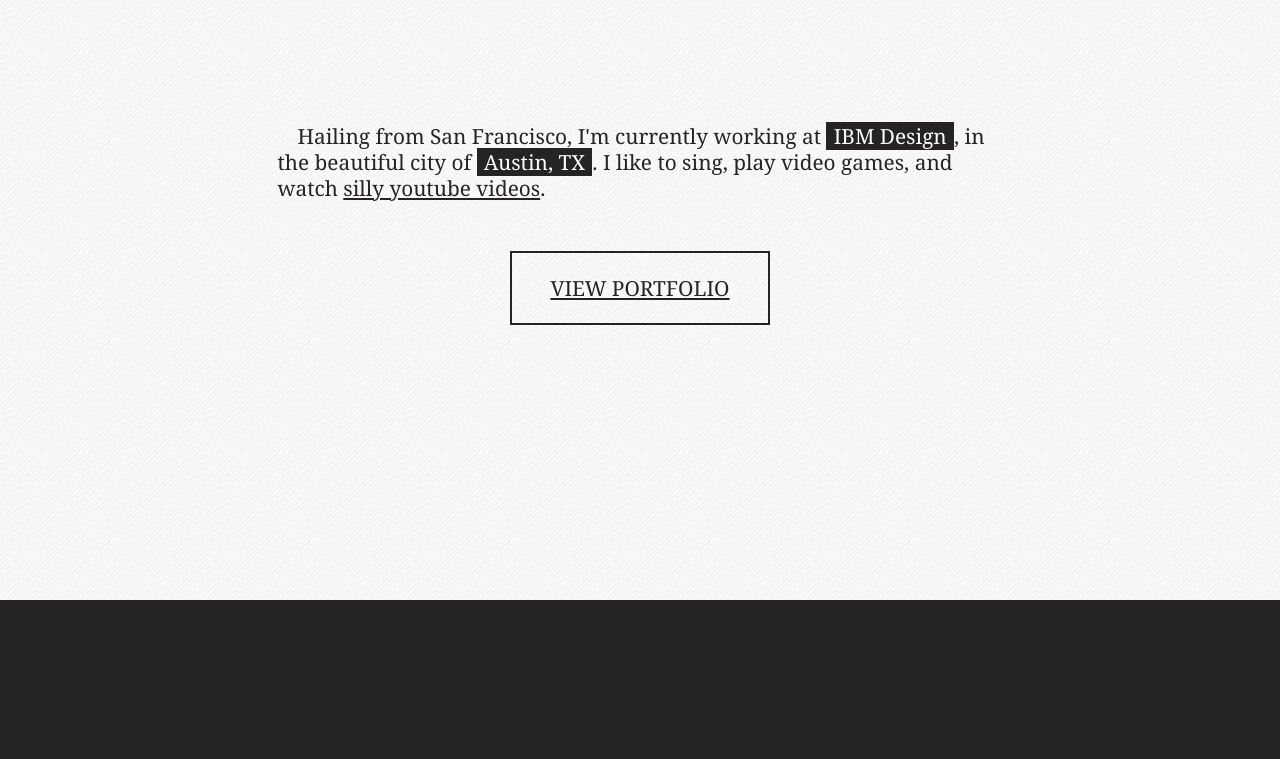
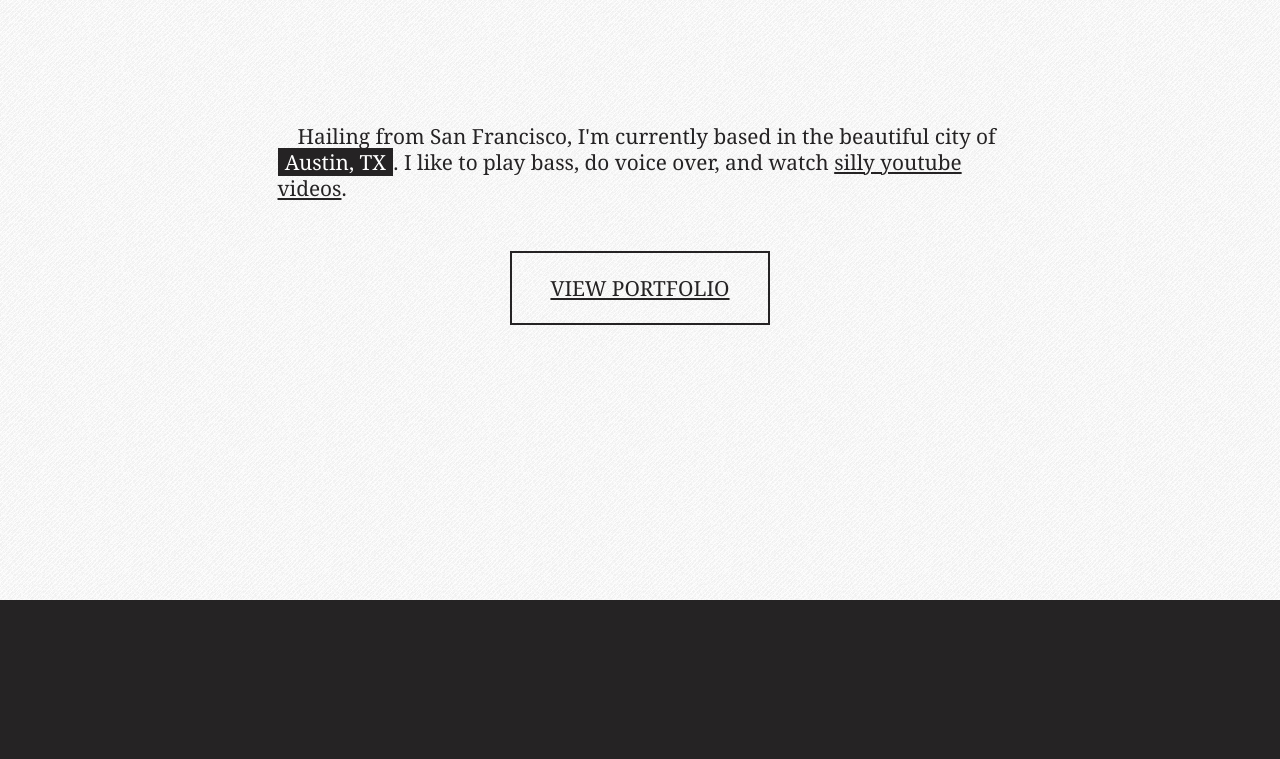
Before and after one commit to jeffersonlam/jeffersonlam.github.io, a website: page index.html in a window 1280 px wide. Shown: the part 840-1599 px from the top of the page. Drawn offline with Linux system fonts and the light colour scheme.

Commit message:
Update landing page text

```diff
--- a/index.html
+++ b/index.html
@@ -20,7 +20,7 @@
     </section>
     <section class="about">
       <div class="content">
-        <h6>Hailing from San Francisco, I'm currently working at <span class="highlight-bg">IBM Design</span>, in the beautiful city of <span class="highlight-bg">Austin, TX</span>. I like to sing, play video games, and watch <a href="https://youtu.be/JOCtdw9FG-s" target="_blank">silly youtube videos</a>.</h6>
+        <h6>Hailing from San Francisco, I'm currently based in the beautiful city of <span class="highlight-bg">Austin, TX</span>. I like to play bass, do voice over, and watch <a href="https://youtu.be/9C_HReR_McQ" target="_blank">silly youtube videos</a>.</h6>
         <div class="portfolio">
           <a href="http://www.jeffersonlam.com/">VIEW PORTFOLIO</a>
         </div>
```
